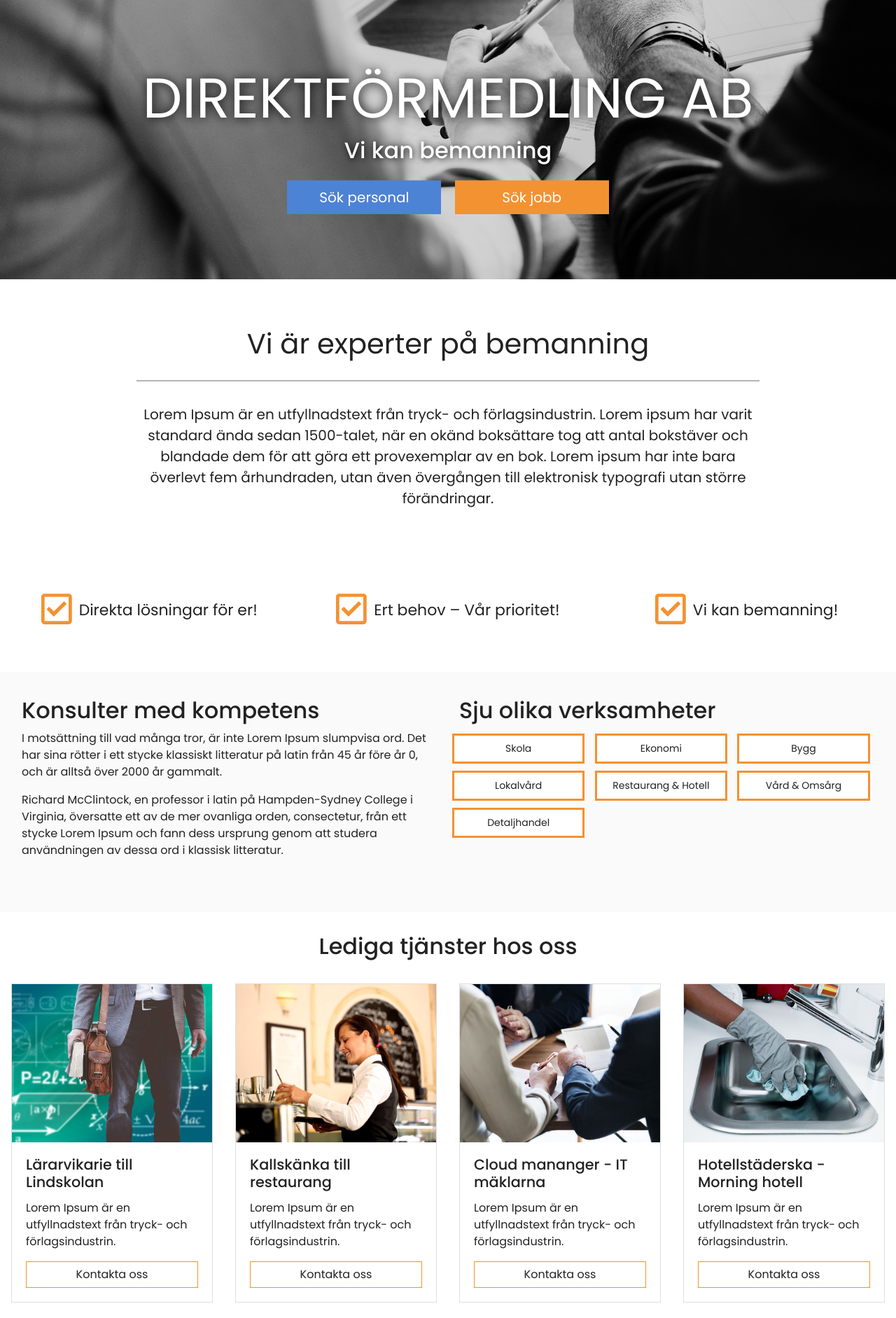
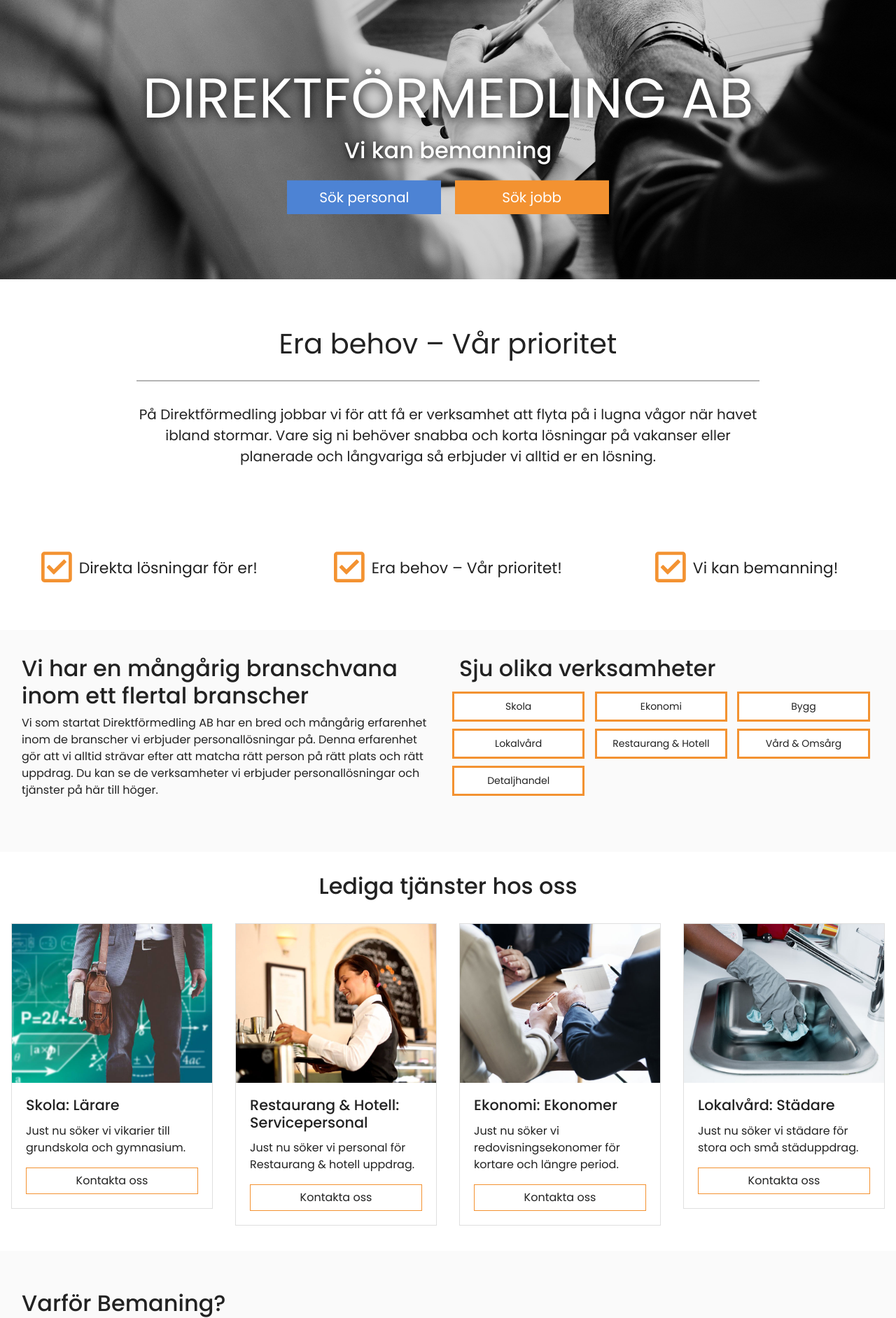
Before and after one commit to Pikey79/Direktf-rmedling, a PHP site: page / in a window 1280 px wide. Shown: the part 77-1960 px from the top of the page at 70% size. Run offline with PHP 8.4, Linux system fonts and the light colour scheme; some libraries are stand-ins or nearby versions.

Commit message:
adding text, css

```diff
--- a/pages/care.php
+++ b/pages/care.php
@@ -16,7 +16,7 @@
 			<div class="col-lg-6">
 				<h2>Vård och Omsorg</h2>
 				<p>Direktförmedling hyr ut legitimerade sjuksköterskor för vårduppdrag.
-	        Behöver du personal? Kontakta verksamhetschef Adil på adil@direktformedling.se eller ring….</p>
+					Behöver du personal eller vill söker du jobb? Kontakta verksamhetschef Adil Nassef på adil@direktformedling.se eller ring <a href="tel:0721821770">(+46)72 - 182 17 70</a>.</p>
 			</div>
 			<div class="col-lg-6">
 				<div class="flap-one flap-active">För arbetssökande</div>
--- a/pages/cleaning.php
+++ b/pages/cleaning.php
@@ -15,7 +15,7 @@
 			<div class="col-lg-6">
 				<h2>Lokalvård</h2>
 				<p>Direktförmedling utför flyttstäd, byggstäd samt andra städuppdrag. Vi hyr även ut utbildade lokalvårdare för både stora och små uppdrag.
-	        Behöver du personal? Kontakta verksamhetschef Reza på reza@direktformedling.se eller ring….</p>
+					Behöver du personal eller söker du jobb? Kontakta verksamhetschef Reza Djam på reza@direktformedling.se eller ring <a href="tel:0707825306">(+46)70 - 782 53 06</a>.</p>
 			</div>
 			<div class="col-lg-6">
 				<div class="flap-one flap-active">För arbetssökande</div>
--- a/pages/construction.php
+++ b/pages/construction.php
@@ -15,7 +15,7 @@
 			<div class="col-lg-6">
 				<h2>Bygg</h2>
 				<p>Direktförmedling hyr ut snickare, målare, elektriker, betongarbetare och rivare.
-	        Behöver du personal? Kontakta verksamhetschef Arman på arman@direktformedling.se eller ring…</p>
+					Behöver du personal eller söker du jobb? Kontakta verksamhetschef Arman Poya på arman@direktformedling.se eller ring <a href="tel:0705023263">(+46)70 - 782 53 12</a>.</p>
 			</div>
 			<div class="col-lg-6">
 				<div class="flap-one flap-active">För arbetssökande</div>
--- a/pages/economy.php
+++ b/pages/economy.php
@@ -15,7 +15,7 @@
 			<div class="col-lg-6">
 				<h2>Ekonomi</h2>
 				<p>Direktförmedling hyr ut ekonomer, redovisningsekonomer, banktjänstemän, controllers samt administratörer.
-	        Behöver du personal? Kontakta verksamhetschef Arman på arman@direktformedling.se eller ring….</p>
+					Behöver du personal eller söker du jobb? Kontakta verksamhetschef Arman Poya på arman@direktformedling.se eller ring <a href="tel:0705023263">(+46)70 - 782 53 12</a>.</p>
 			</div>
 			<div class="col-lg-6">
 				<div class="flap-one flap-active">För arbetssökande</div>
--- a/pages/home.php
+++ b/pages/home.php
@@ -17,11 +17,12 @@
 	<div class="container-fluid padding">
 		<div class="row welcome text-center">
 			<div class="col-12">
-				<h1 class="display-4">Vi är experter på bemanning</h1>
+				<h1 class="display-4">Era behov – Vår prioritet</h1>
 			</div>
 			<hr>
 			<div class="col-12">
-				<p class="lead">Lorem Ipsum är en utfyllnadstext från tryck- och förlagsindustrin. Lorem ipsum har varit standard ända sedan 1500-talet, när en okänd boksättare tog att antal bokstäver och blandade dem för att göra ett provexemplar av en bok. Lorem ipsum har inte bara överlevt fem århundraden, utan även övergången till elektronisk typografi utan större förändringar.</p>
+				<p class="lead">På Direktförmedling jobbar vi för att få er verksamhet att flyta på i lugna vågor när havet ibland stormar.
+					Vare sig ni behöver snabba och korta lösningar på vakanser eller planerade och långvariga så erbjuder vi alltid er en lösning.</p>
 			</div>
 		</div>
 	</div>
@@ -35,7 +36,7 @@
 					<i class="far fa-check-square"></i><p class="usp-text">Direkta lösningar för er!</p>
 				</div>
 				<div class="col-xs-12 col-sm-6 col-md-4 usp-container">
-					<i class="far fa-check-square"></i><p class="usp-text">Ert behov – Vår prioritet!</p>
+					<i class="far fa-check-square"></i><p class="usp-text">Era behov – Vår prioritet!</p>
 				</div>
 				<div class="col-sm-12 col-md-4 usp-container">
 					<i class="far fa-check-square"></i><p class="usp-text">Vi kan bemanning!</p>
@@ -48,8 +49,9 @@
 	<div class="container-fluid padding bg-color ap-more-padding">
 		<div class="row">
 			<div class="col-lg-6">
-				<h2>Konsulter med kompetens</h2>
-				<p>I motsättning till vad många tror, är inte Lorem Ipsum slumpvisa ord. Det har sina rötter i ett stycke klassiskt litteratur på latin från 45 år före år 0, och är alltså över 2000 år gammalt.</p><p>Richard McClintock, en professor i latin på Hampden-Sydney College i Virginia, översatte ett av de mer ovanliga orden, consectetur, från ett stycke Lorem Ipsum och fann dess ursprung genom att studera användningen av dessa ord i klassisk litteratur. </p>
+				<h2>Vi har en mångårig branschvana inom ett flertal branscher</h2>
+				<p>Vi som startat Direktförmedling AB har en bred och mångårig erfarenhet inom de branscher vi erbjuder personallösningar på.
+					Denna erfarenhet gör att vi alltid strävar efter att matcha rätt person på rätt plats och rätt uppdrag. Du kan se de verksamheter vi erbjuder personallösningar och tjänster på här till höger.</p>
 				<br>
 			</div>
 			<div class="col-lg-6">
@@ -76,8 +78,8 @@
 				<div class="card">
 					<img class="card-img-top" src="img/df/larare.jpg">
 					<div class="card-body">
-						<h4 class="card-title">Lärarvikarie till Lindskolan</h4>
-						<p class="card-text">Lorem Ipsum är en utfyllnadstext från tryck- och förlagsindustrin.</p>
+						<h4 class="card-title">Skola: Lärare</h4>
+						<p class="card-text">Just nu söker vi vikarier till grundskola och gymnasium.</p>
 						<div class="card-button-container"><a href="#" class="btn btn-outline-secondary">Kontakta oss</a></div>
 					</div>
 				</div>
@@ -87,8 +89,8 @@
 				<div class="card">
 					<img class="card-img-top" src="img/df/waitress.jpg">
 					<div class="card-body">
-						<h4 class="card-title">Kallskänka till restaurang</h4>
-						<p class="card-text">Lorem Ipsum är en utfyllnadstext från tryck- och förlagsindustrin.</p>
+						<h4 class="card-title">Restaurang & Hotell: Servicepersonal</h4>
+						<p class="card-text">Just nu söker vi personal för Restaurang & hotell uppdrag.</p>
 						<div class="card-button-container"><a href="#" class="btn btn-outline-secondary">Kontakta oss</a></div>
 					</div>
 				</div>
@@ -98,8 +100,8 @@
 				<div class="card">
 					<img class="card-img-top" src="img/df/business.jpg">
 					<div class="card-body">
-						<h4 class="card-title">Cloud mananger - IT mäklarna</h4>
-						<p class="card-text">Lorem Ipsum är en utfyllnadstext från tryck- och förlagsindustrin.</p>
+						<h4 class="card-title">Ekonomi: Ekonomer</h4>
+						<p class="card-text">Just nu söker vi redovisningsekonomer för kortare och längre period.</p>
 						<div class="card-button-container"><a href="#" class="btn btn-outline-secondary">Kontakta oss</a></div>
 					</div>
 				</div>
@@ -109,8 +111,8 @@
 				<div class="card">
 					<img class="card-img-top" src="img/df/cleanless.jpg">
 					<div class="card-body">
-						<h4 class="card-title">Hotellstäderska - Morning hotell</h4>
-						<p class="card-text">Lorem Ipsum är en utfyllnadstext från tryck- och förlagsindustrin.</p>
+						<h4 class="card-title">Lokalvård: Städare</h4>
+						<p class="card-text">Just nu söker vi städare för stora och små städuppdrag.</p>
 						<div class="card-button-container"><a href="#" class="btn btn-outline-secondary">Kontakta oss</a></div>
 					</div>
 				</div>
@@ -123,9 +125,11 @@
 	<div class="container-fluid padding ap-more-padding bg-color">
 		<div class="row padding">
 			<div class="col-lg-6">
-				<h2>Fördelar med att hyra personal av oss</h2>
-				<p>Lorem Ipsum är en utfyllnadstext från tryck- och förlagsindustrin. Lorem ipsum har varit standard ända sedan 1500-talet, när en okänd boksättare tog att antal bokstäver och </p>
-				<p>blandade dem för att göra ett provexemplar av en bok. Lorem ipsum har inte bara överlevt fem århundraden, utan även övergången till elektronisk typografi utan större.</p>
+				<h2>Varför Bemaning?</h2>
+				<p>- Vid plötsliga vakanser så som föräldraledighet eller sjukdom</p>
+				<p>- Vid förändring av arbetsbelastning</p>
+				<p>- Vid organisationsförändringar</p>
+				<p>Utöver att det spar dig som arbetsgivare tid på att plötsligt hitta rätt medarbetare så kan bemanning via Direktförmedling göra din verksamhet flexibel och fortsätta svara på dina kunders behov. Vi finns till för att underlätta för dig!</p>
 				<br>
 				<a href="index.php?page=search-staff"><button type="button" class="btn btn-primary btn-lg hire-staff-btn">Sök personal</button></a>
 			</div>
--- a/pages/restaurant.php
+++ b/pages/restaurant.php
@@ -15,7 +15,7 @@
 			<div class="col-lg-6">
 				<h2>Restaurang och Hotell</h2>
 				<p>Direktförmedling hyr ut servicepersonal till restaurang- och hotellbranschen. Vi hyr även ut receptionister.
-	         Behöver du personal? Kontakta verksamhetschef Reza på reza@direktformedling.se eller ring …</p>
+					Behöver du personal eller söker du jobb? Kontakta verksamhetschef Reza Djam på reza@direktformedling.se eller ring <a href="tel:0707825306">(+46)70 - 782 53 06</a>.</p>
 			</div>
 			<div class="col-lg-6">
 				<div class="flap-one flap-active">För arbetssökande</div>
--- a/pages/retail.php
+++ b/pages/retail.php
@@ -15,7 +15,7 @@
 			<div class="col-lg-6">
 				<h2>Detaljhandel</h2>
 				<p>Direktförmedling hyr ut kassa- och kolonialpersonal samt ombyggnadspersonal.
-	        Behöver du personal? Kontakta verksamhetschef Reza på reza@direktformedling.se eller ring….</p>
+					Behöver du personal eller söker du jobb? Kontakta verksamhetschef Reza Djam på reza@direktformedling.se eller ring <a href="tel:0707825306">(+46)70 - 782 53 06</a>.</p>
 			</div>
 			<div class="col-lg-6">
 				<div class="flap-one flap-active">För arbetssökande</div>
--- a/style.css
+++ b/style.css
@@ -9,6 +9,7 @@ html, body {
   width: 100%;
   font-family: 'Poppins', sans-serif;
   color: #222;
+  overflow-x: hidden;
 }
 
 .btn-primary {
@@ -190,6 +197,7 @@ Homepage
 
 .card {
   border-radius: 0px !important;
+  display: block !important;
 }
 
 .card-title {
```
Also changed, not shown: other parts of style.css (+61 -22 lines), pages/about-us.php (+4 -4 lines), pages/application.php (+10 -3 lines), pages/contact.php (+22 -2 lines), pages/school.php (+4 -5 lines), pages/search-staff.php (+3 -4 lines).
